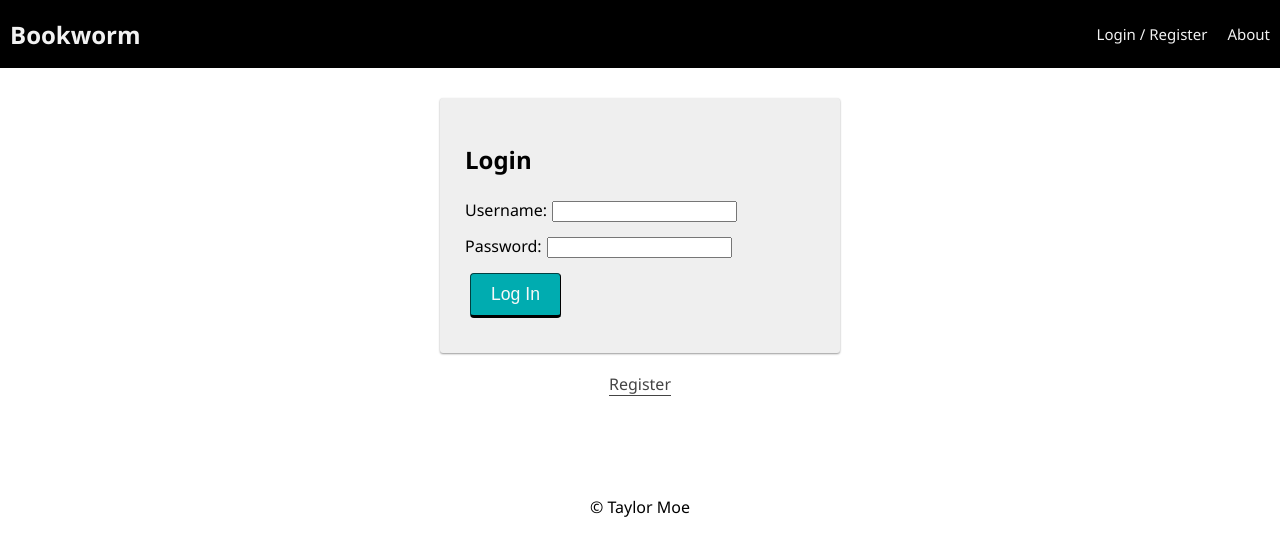
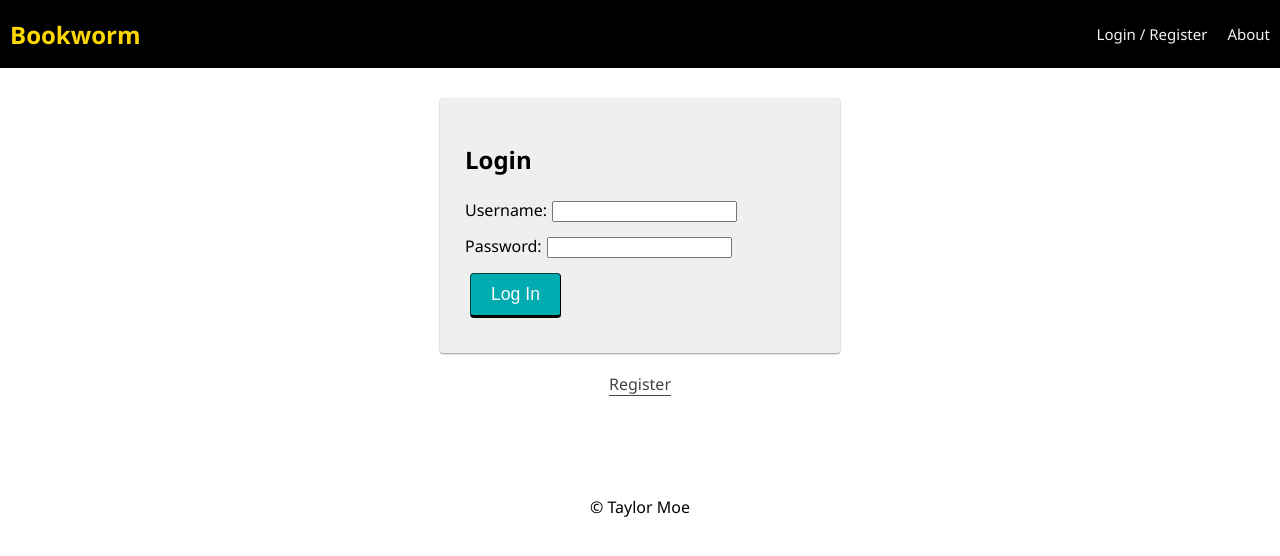
Before and after one commit to taylormoe93/bookworm-solo-project, a React (Create React App) app: page /#/user in a window 1280 px wide. Shown: the top 556 px of the page. Built offline with nearby package versions, Linux system fonts and the light colour scheme; no server answers.

Commit message:
Styling. Added yellow Title

```diff
--- a/src/components/BookList/BookList.jsx
+++ b/src/components/BookList/BookList.jsx
@@ -1,6 +1,7 @@
 import React, { useEffect } from 'react';
 import { useDispatch, useSelector } from 'react-redux';
 import BookItem from '../BookItem/BookItem';
+import './BookList.css'
 
 //MUI
 import Box from '@mui/material/Box';
@@ -31,8 +32,12 @@ function BookList() {
     }, []);
 
     return (
+        <>
+        <div>
+            <h1 className='heading'>My Library</h1>
+        </div>
+
         <main>
-            <h1>My Library</h1>
             <section className="book">
                 {bookListReducer.map(book => {
                     return (
@@ -54,6 +59,7 @@ function BookList() {
                 })}
             </section>
         </main>
+        </>
     )
 }
 
--- a/src/components/Nav/Nav.css
+++ b/src/components/Nav/Nav.css
@@ -16,7 +16,7 @@
 .nav-title {
   font-size: 24px;
   font-weight: 700;
-  color: #f2f2f2;
+  color: gold;
   padding-left: 10px;
   margin: 0;
 }
```
Also changed, not shown: src/components/BookList/BookList.css (added).
